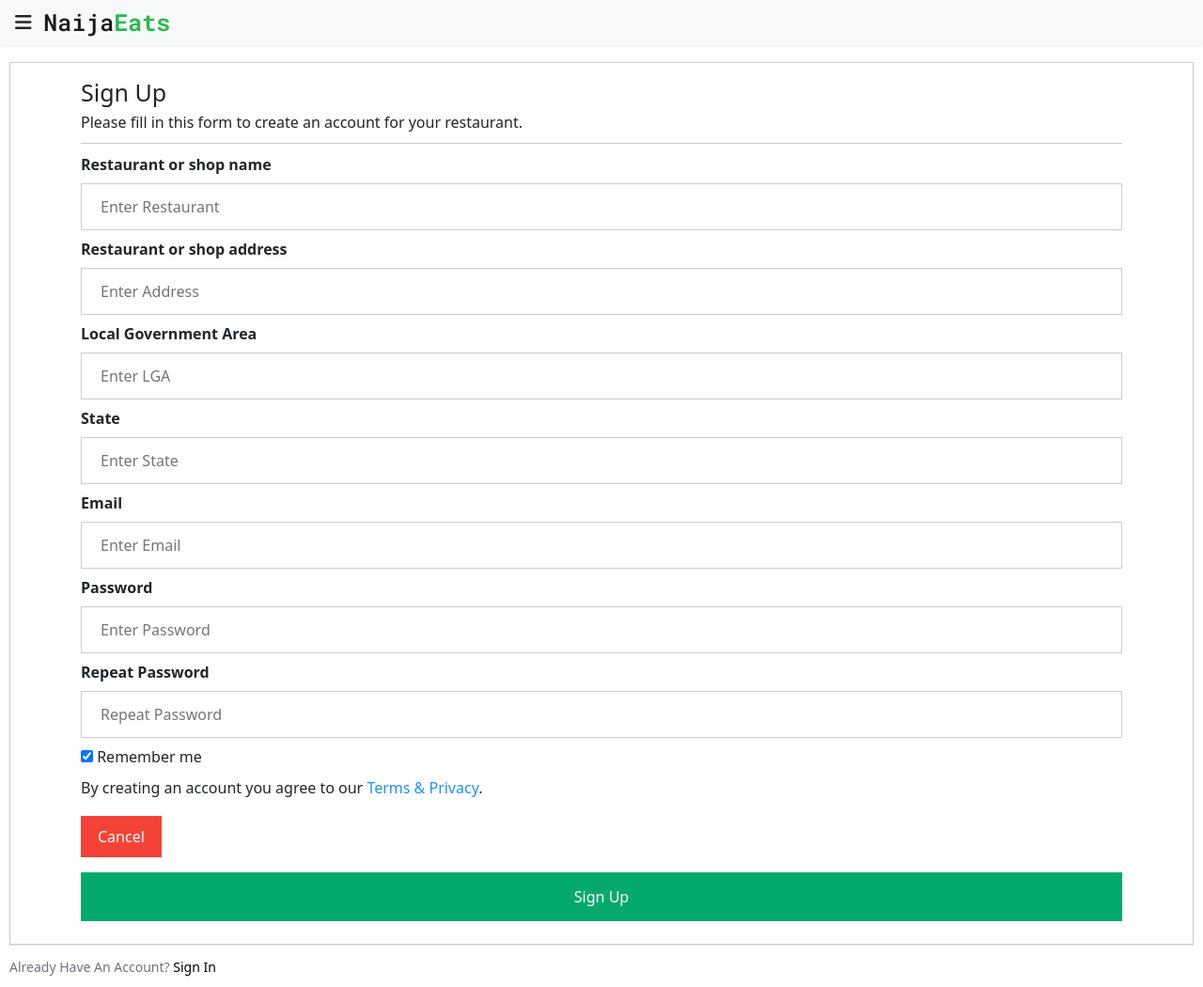
After one commit to PC-Ngumoha/naijaeats, a Flask app: page /restaurant_register/ in a window 1280 px wide. The commit adds this page. Shown: the whole page at 94% size. Run offline with Flask 2, Linux system fonts and the light colour scheme; parts of the project's set-up code (start-up, migrations or seed data) failed here and were passed over; some libraries are stand-ins or nearby versions; some web fonts are replaced.

Commit message:
Restaurant Login and Sign Up
Worked on the Restaurant Login and Sign Up templates

```diff
--- a/app/__init__.py
+++ b/app/__init__.py
@@ -19,8 +19,10 @@ def create_app(config_class=Config):
 
     # create app blueprints here
     from app.main import bp as main_bp
+    from app.restaurant import bp as restaurant_bp
     from app.user import bp as user_bp
     app.register_blueprint(main_bp)
+    app.register_blueprint(restaurant_bp)
     app.register_blueprint(user_bp)
 
 
--- /dev/null
+++ b/app/restaurant/__init__.py
@@ -0,0 +1,6 @@
+"""Main Blueprint For The App"""
+from flask import Blueprint
+
+bp = Blueprint('restaurant_bp', __name__)
+
+from app.restaurant import routes
--- /dev/null
+++ b/app/restaurant/routes.py
@@ -0,0 +1,16 @@
+"""Main routes for the application"""
+from app.restaurant import bp
+from flask import render_template
+
+
+
+
+
+@bp.route("/restaurant_register/")
+def register():
+    return render_template('restaurant_register.html')
+
+
+@bp.route("/restaurant_login/")
+def login():
+    return render_template('restaurant_login.html')
--- a/app/resturant/__init__.py
+++ /dev/null
@@ -1,6 +0,0 @@
-"""Main Blueprint For The App"""
-from flask import Blueprint
-
-bp = Blueprint('main_bp', __name__)
-
-from app.resturant import routes
--- a/app/templates/about.html
+++ b/app/templates/about.html
@@ -6,8 +6,10 @@
 <h1 class="about-header">Meet The Creators</h1>
 
 <div class="navbar-nav">
-    <a class="nav-item nav-link" href="{{ url_for('user_bp.login') }}">Login</a>
-    <a class="nav-item nav-link" href="{{ url_for('user_bp.register') }}">Register</a>
+    <a class="nav-item nav-link" href="{{ url_for('user_bp.login') }}">User Login</a>
+    <a class="nav-item nav-link" href="{{ url_for('user_bp.register') }}">User Register</a>
+    <a class="nav-item nav-link" href="{{ url_for('restaurant_bp.login') }}">Restaurant Login</a>
+    <a class="nav-item nav-link" href="{{ url_for('restaurant_bp.register') }}">Restaurant Register</a>
 </div>
 
 
--- a/app/templates/home_nav.html
+++ b/app/templates/home_nav.html
@@ -51,6 +51,8 @@
 <div class="spacer"></div>
 
 <div class="navbar-nav">
-    <a class="nav-item nav-link" href="{{ url_for('user_bp.login') }}">Login</a>
-    <a class="nav-item nav-link" href="{{ url_for('user_bp.register') }}">Register</a>
+    <a class="nav-item nav-link" href="{{ url_for('user_bp.login') }}">User Login</a>
+    <a class="nav-item nav-link" href="{{ url_for('user_bp.register') }}">User Register</a>
+    <a class="nav-item nav-link" href="{{ url_for('restaurant_bp.login') }}">Restaurant Login</a>
+    <a class="nav-item nav-link" href="{{ url_for('restaurant_bp.register') }}">Restaurant Register</a>
 </div>
--- /dev/null
+++ b/app/templates/restaurant_register.html
@@ -0,0 +1,54 @@
+{% extends "base.html" %}
+{% block title %}About{% endblock %}
+{% block content %}
+{% include 'simple_nav.html' %}
+
+<div class="content-section">
+    <form action="action_page.php" style="border:1px solid #ccc">
+        <div class="container">
+          <h1>Sign Up</h1>
+          <p>Please fill in this form to create an account for your restaurant.</p>
+          <hr>
+
+          <label for="restaurant"><b>Restaurant or shop name</b></label>
+          <input type="text" placeholder="Enter Restaurant" name="restaurant" required>
+
+
+          <label for="address"><b>Restaurant or shop address</b></label>
+          <input type="text" placeholder="Enter Address" name="address" required>
+
+          <label for="lga"><b>Local Government Area</b></label>
+          <input type="text" placeholder="Enter LGA" name="lga" required>
+
+          <label for="state"><b>State</b></label>
+          <input type="text" placeholder="Enter State" name="state" required>
+
+          <label for="email"><b>Email</b></label>
+          <input type="text" placeholder="Enter Email" name="email" required>
+
+          <label for="psw"><b>Password</b></label>
+          <input type="password" placeholder="Enter Password" name="psw" required>
+
+          <label for="psw-repeat"><b>Repeat Password</b></label>
+          <input type="password" placeholder="Repeat Password" name="psw-repeat" required>
+
+          <label>
+            <input type="checkbox" checked="checked" name="remember" style="margin-bottom:15px"> Remember me
+          </label>
+
+          <p>By creating an account you agree to our <a href="#" style="color:dodgerblue">Terms & Privacy</a>.</p>
+
+          <div class="clearfix">
+            <button type="button" class="cancelbtn">Cancel</button>
+            <button type="submit" class="signupbtn">Sign Up</button>
+          </div>
+        </div>
+      </form>
+</div>
+<div class="border-top pt-3">
+    <small class="text-muted">
+        Already Have An Account? <a class="ml-2" href="{{ url_for('restaurant_bp.login') }}">Sign In</a>
+    </small>
+</div>
+
+{% endblock %}
```
Also changed, not shown: app/restaurant/forms.py (added, +18 -0 lines), app/templates/restaurant_login.html (added, +36 -0 lines), app/resturant/forms.py (deleted), app/resturant/routes.py (deleted).
